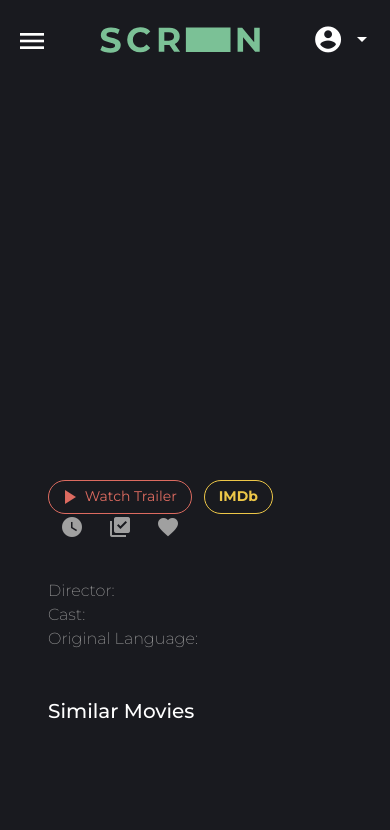
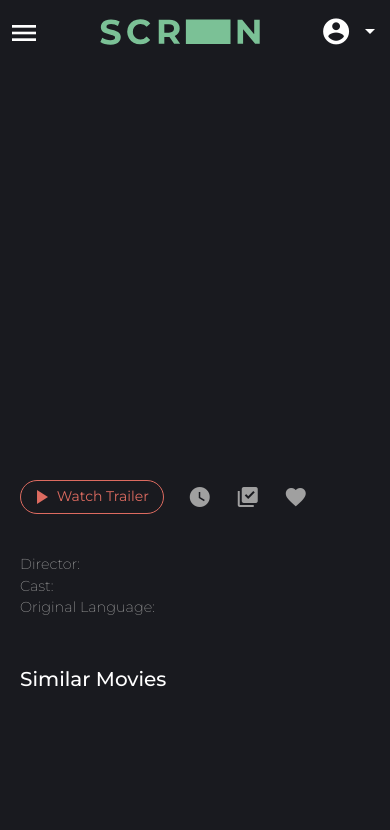
Before and after one commit to jnihal/screen-live, a Django app: page /movie/1 in a window 390 px wide. Shown: the top 830 px of the page. Run offline with Django 3.2, Linux system fonts and the light colour scheme; the visitor is signed in with stand-in values (Sample User, id 1); data that the repository does not hold is empty.

Commit message:
Mobile responsive changes

```diff
--- a/screen/static/screen/main.css
+++ b/screen/static/screen/main.css
@@ -363,3 +363,47 @@
     outline: none;
     border: 1.5px solid var(--primary);
 }
+
+@media only screen and (max-width:600px) {
+    #image {
+        width: 9.8em;
+        height: 15em;
+        border-radius: 0.5em;
+        margin: 0.3em;
+        box-sizing: border-box;
+        transition: transform .2s;
+    }
+
+    .container-fluid {
+        padding: 0;
+    }
+
+    .main-page {
+        padding: 0;
+    }
+
+    .menubar-mobile {
+        margin: 0.5em;
+    }
+
+    .movie-title {
+        font-size: 1.5em;
+    }
+
+    .movie-info {
+        font-size: 1.1em;
+    }
+
+    .imdb-btn {
+        display: none;
+    }
+
+    .movie-brief, .movie-add-info {
+        font-size: 0.9em;
+    }
+
+    .search-input {
+        width: 100%;
+    }
+
+}
--- a/screen/templates/screen/discover.html
+++ b/screen/templates/screen/discover.html
@@ -64,7 +64,7 @@
     <div style="text-align: center;">
         <input type="text" class="search-input" id="searchInput" placeholder="Search for movies...">
     </div>
-    <div class="row justify-content-center" id="searchContainer"></div>
+    <div class="row justify-content-center g-0 m-0" id="searchContainer"></div>
     <h5>Action</h5>
     <div class="row g-0 mb-5 home-row" id="action"></div>
     <h5>Drama</h5>
--- a/screen/templates/screen/movie.html
+++ b/screen/templates/screen/movie.html
@@ -95,7 +95,7 @@
                     <span class="material-icons">favorite</span>
                 </button>
             </div>
-            <div id="movieBrief" class="row mt-2"></div>
+            <div id="movieBrief" class="row mt-2 movie-brief"></div>
             <div class="row mt-4 movie-add-info">
                 <div id="movieCrew" class="col-xl-7 col-12 movie-crew">
                     <div class="row">Director: <span id="director" class="col movie-crew-names"></span></div>
```
Also changed, not shown: 1 other file.
